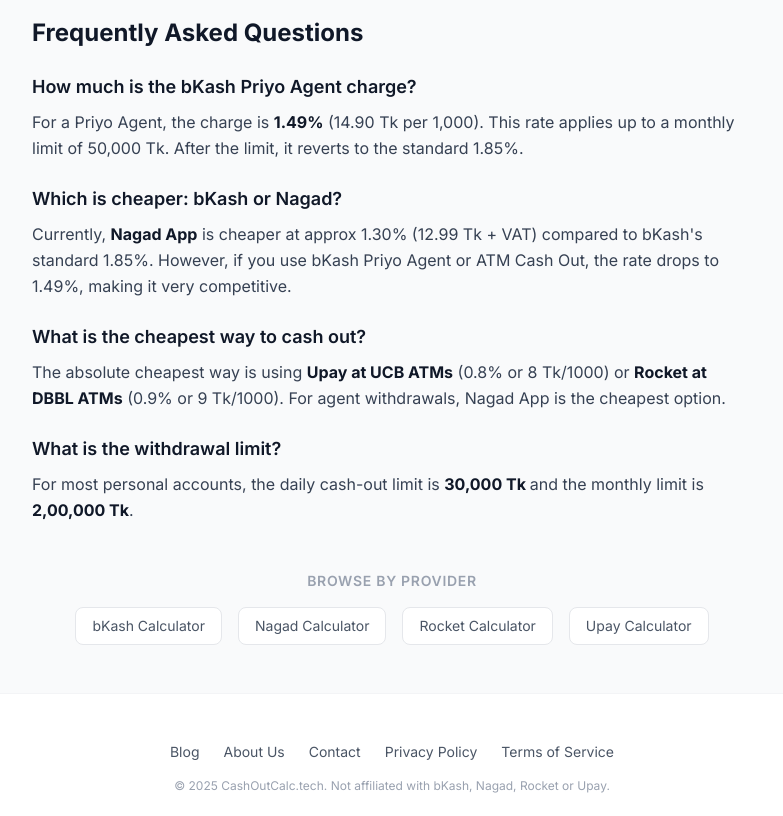
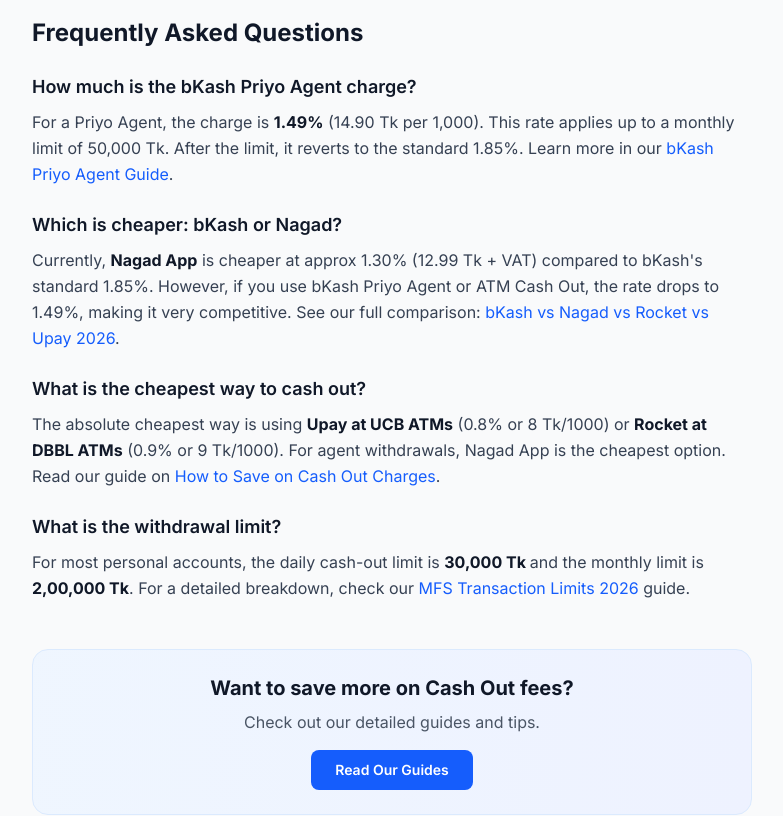
Before and after one commit to BlasterOverlord/cashout-calculator, a Next.js app: page / in a window 1280 px wide. Shown: the part 2040-2856 px from the top of the page, without its empty margins (248-1031 px from the left). Built offline with nearby package versions, Linux system fonts and the light colour scheme.

Commit message:
added blog section and updated links for cash out guides in the calculator pages

```diff
--- a/app/[provider]/page.tsx
+++ b/app/[provider]/page.tsx
@@ -168,6 +168,18 @@ export default async function ProviderPage({ params }: Props) {
 						})
 					}
 				</div>
+				<div className="bg-gradient-to-r from-blue-50 to-indigo-50 p-6 rounded-2xl border border-blue-100 text-center mt-12">
+					<h3 className="text-xl font-bold text-gray-900 mb-2">Want to save more on Cash Out fees?</h3>
+					<p className="text-gray-600 mb-4">
+						Check out our detailed guides and tips.
+					</p>
+					<Link
+						href="/blog"
+						className="inline-flex items-center justify-center px-6 py-2.5 text-sm font-semibold text-white bg-blue-600 rounded-lg hover:bg-blue-700 transition-colors"
+					>
+						Read Our Guides
+					</Link>
+				</div>
 			</div>
 
 			<Footer />
--- a/app/blog/mfs-transaction-limits-2026/page.tsx
+++ b/app/blog/mfs-transaction-limits-2026/page.tsx
@@ -16,7 +16,7 @@ export default function BlogPost() {
     "@context": "https://schema.org",
     "@type": "BlogPosting",
     "headline": "Mobile Banking Transaction Limits 2026: bKash, Nagad, Rocket & Upay",
-    "datePublished": "2025-12-13",
+    "datePublished": "2025-12-10",
     "author": {
       "@type": "Organization",
       "name": "CashOutCalc Team"
--- a/app/page.tsx
+++ b/app/page.tsx
@@ -158,6 +158,7 @@ export default function Home() {
                 For a Priyo Agent, the charge is <strong className="text-gray-900">1.49%</strong> (14.90 Tk per 1,000).
                 This rate applies up to a monthly limit of 50,000 Tk.
                 After the limit, it reverts to the standard 1.85%.
+                Learn more in our <Link href="/blog/bkash-priyo-agent-guide" className="text-blue-600 hover:underline">bKash Priyo Agent Guide</Link>.
               </p>
             </div>
 
@@ -166,6 +167,7 @@ export default function Home() {
               <p className="leading-relaxed">
                 Currently, <strong className="text-gray-900">Nagad App</strong> is cheaper at approx 1.30% (12.99 Tk + VAT) compared to bKash&apos;s standard 1.85%.
                 However, if you use bKash Priyo Agent or ATM Cash Out, the rate drops to 1.49%, making it very competitive.
+                See our full comparison: <Link href="/blog/bkash-vs-nagad-vs-rocket-vs-upay-2026" className="text-blue-600 hover:underline">bKash vs Nagad vs Rocket vs Upay 2026</Link>.
               </p>
             </div>
 
@@ -174,6 +176,7 @@ export default function Home() {
               <p className="leading-relaxed">
                 The absolute cheapest way is using <strong className="text-gray-900">Upay at UCB ATMs</strong> (0.8% or 8 Tk/1000) or <strong className="text-gray-900">Rocket at DBBL ATMs</strong> (0.9% or 9 Tk/1000).
                 For agent withdrawals, Nagad App is the cheapest option.
+                Read our guide on <Link href="/blog/how-to-save-on-cash-out-charges" className="text-blue-600 hover:underline">How to Save on Cash Out Charges</Link>.
               </p>
             </div>
 
@@ -182,11 +185,28 @@ export default function Home() {
               <p className="leading-relaxed">
                 For most personal accounts, the daily cash-out limit is <strong className="text-gray-900">30,000 Tk </strong>
                 and the monthly limit is <strong className="text-gray-900">2,00,000 Tk</strong>.
+                For a detailed breakdown, check our <Link href="/blog/mfs-transaction-limits-2026" className="text-blue-600 hover:underline">MFS Transaction Limits 2026</Link> guide.
               </p>
             </div>
           </div>
         </div>
 
+      </section>
+
+      {/* BLOG PROMO SECTION */}
+      <section className="max-w-3xl mx-auto px-6 pb-12">
+        <div className="bg-gradient-to-r from-blue-50 to-indigo-50 p-6 rounded-2xl border border-blue-100 text-center">
+          <h3 className="text-xl font-bold text-gray-900 mb-2">Want to save more on Cash Out fees?</h3>
+          <p className="text-gray-600 mb-4">
+            Check out our detailed guides and tips.
+          </p>
+          <Link
+            href="/blog"
+            className="inline-flex items-center justify-center px-6 py-2.5 text-sm font-semibold text-white bg-blue-600 rounded-lg hover:bg-blue-700 transition-colors"
+          >
+            Read Our Guides
+          </Link>
+        </div>
       </section>
 
       {/* SEO INTERNAL LINKS */}
```
